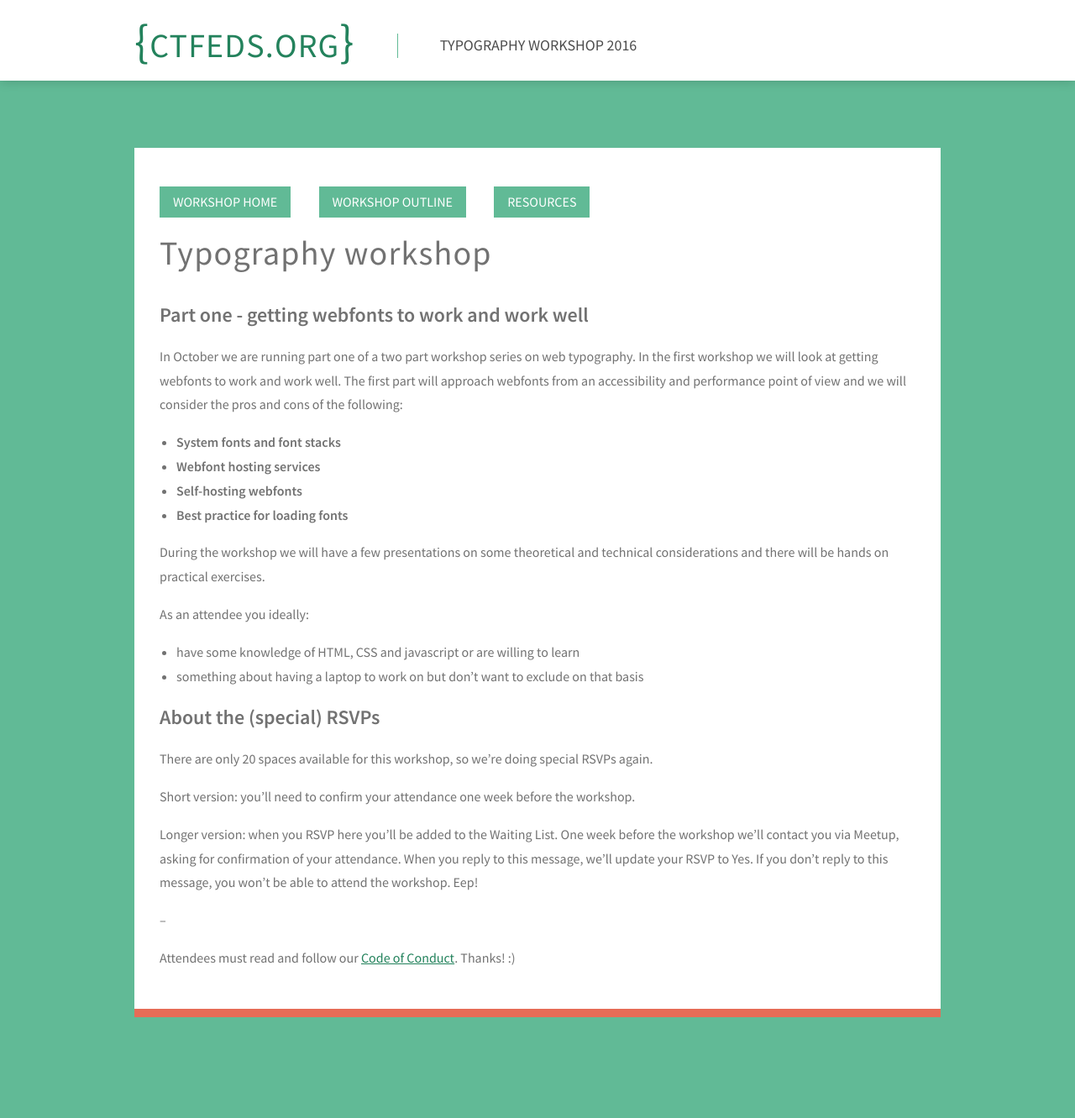
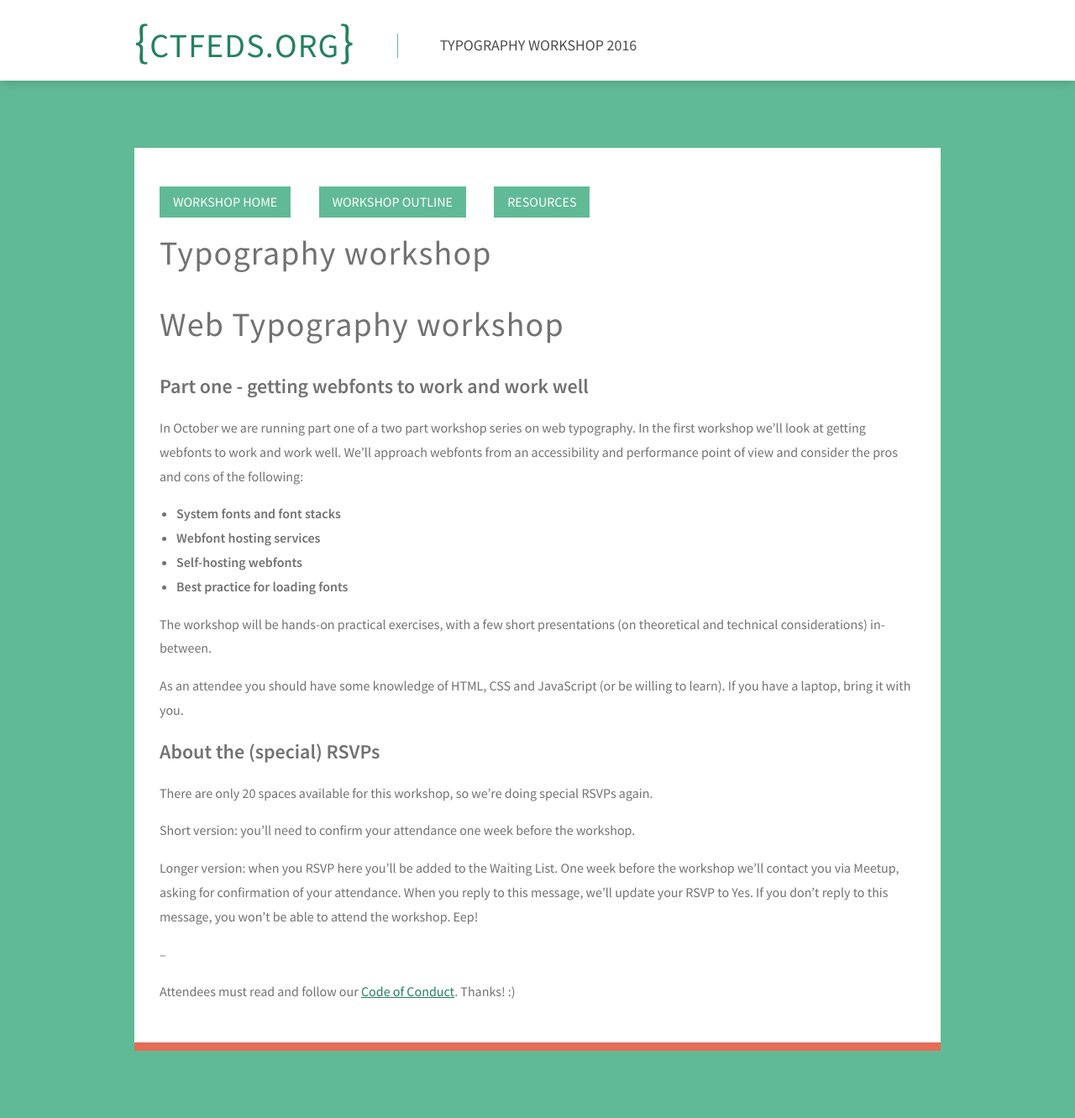
Before and after one commit to CTFEDs/typography-workshop-2016, a Jekyll site: the page built from index.md, in a window 1280 px wide. Shown: the whole page at 84% size. Built offline with Jekyll 4.4.1, drawn with Linux system fonts in a browser that asks for light colours; before the commit the page ends 1291 px from its top, so only the background shows below that.

Commit message:
Fix index

```diff
--- a/index.md
+++ b/index.md
@@ -3,21 +3,20 @@ layout: page
 title: Typography workshop
 ---
 
+# Web Typography workshop
+
 ## Part one - getting webfonts to work and work well
 
-In October we are running part one of a two part workshop series on web typography. In the first workshop we will look at getting webfonts to work and work well. The first part will approach webfonts from an accessibility and performance point of view and we will consider the pros and cons of the following:
+In October we are running part one of a two part workshop series on web typography. In the first workshop we'll look at getting webfonts to work and work well. We'll approach webfonts from an accessibility and performance point of view and consider the pros and cons of the following:
 
 - **System fonts and font stacks**
 - **Webfont hosting services**
 - **Self-hosting webfonts**
 - **Best practice for loading fonts**
 
-During the workshop we will have a few presentations on some theoretical and technical considerations and there will be hands on practical exercises.
+The workshop will be hands-on practical exercises, with a few short presentations (on theoretical and technical considerations) in-between.
 
-As an attendee you ideally:
-
-- have some knowledge of HTML, CSS and javascript or are willing to learn
-- something about having a laptop to work on but don't want to exclude on that basis
+As an attendee you should have some knowledge of HTML, CSS and JavaScript (or be willing to learn). If you have a laptop, bring it with you.
 
 ## About the (special) RSVPs
 
```
Also changed, not shown: blurb.md (+1 -1 lines).
